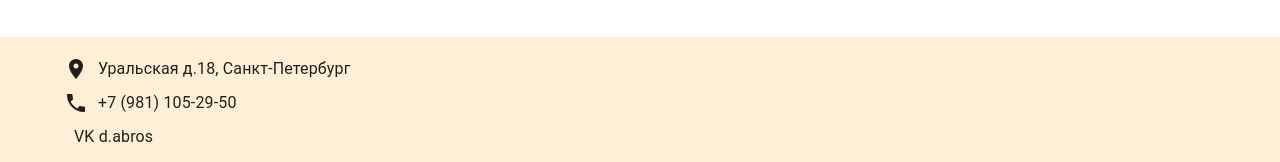
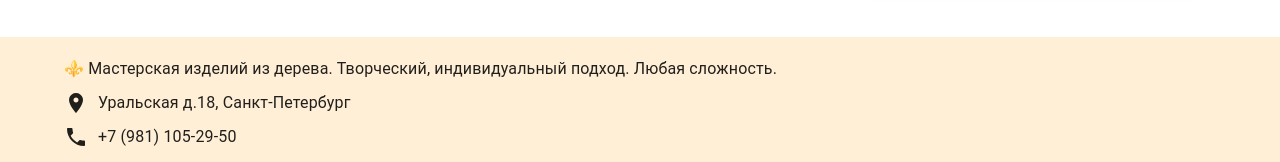
Before and after one commit to fedrdrdr/d_abros, a React (Vite) app: page / in a window 1280 px wide. Shown: the part 1174-1336 px from the top of the page. Built offline with nearby package versions, Linux system fonts and the light colour scheme.

Commit message:
feat: add description in footer

```diff
--- a/src/components/Footer.tsx
+++ b/src/components/Footer.tsx
@@ -30,21 +30,24 @@ const Footer: React.FC = () => {
     <FooterContainer>
       <Container>
         <FooterItem>
+          <Typography>⚜️ Мастерская изделий из дерева. Творческий, индивидуальный подход. Любая сложность.</Typography>
+        </FooterItem>
+        <FooterItem>
           <RoomIcon />
           <Typography variant="body1" component="p" marginLeft="10px">
-          Уральская д.18, Санкт-Петербург
+            Уральская д.18, Санкт-Петербург
           </Typography>
         </FooterItem>
         <FooterItem>
           <PhoneIcon />
           <Typography variant="body1" component="p" marginLeft="10px">
-          +7 (981) 105-29-50
+            +7 (981) 105-29-50
           </Typography>
         </FooterItem>
         <FooterItem>
           {/* <VkIcon /> */}
           <FooterLink href="https://vk.com/d.abros" target="_blank">
-           VK d.abros
+            VK d.abros
           </FooterLink>
         </FooterItem>
       </Container>
--- a/src/components/WorksContainer.tsx
+++ b/src/components/WorksContainer.tsx
@@ -7,18 +7,19 @@ function WorksContainer() {
 
   const WorksContainer = styled(Container)({
     padding: '20px 0',
+    justifyContent: 'center'
   });
 
 
   const works = [
     {
       image: 'https://sun9-56.userapi.com/impg/jWL479n5okoG7kW7ADyNEQ-E49VhETpEdnBIzA/UlBjxhcH57s.jpg?size=1280x963&quality=95&sign=cda26c68de0642649a229012554fd55e&type=album',
-      title: '⚜Стол для гвинта',
+      title: '⚜ Стол для гвинта',
       description: 'Наш самый младший и талантливый мастер сделал поле для игры в Гвинт в подарок дорогому человеку. /b Дуб, 80х46 см.',
     },
     {
       image: 'https://sun9-73.userapi.com/impg/5vKqKf4gz8sdxH4rPpLP9_xQGPqL-zSIyFybyw/qczRxSyqmyo.jpg?size=767x1080&quality=95&sign=2f64311daa0539fd2cf8bbabc394204c&type=album',
-      title: '⚜Шкафы в кабинет. Выполнены по авторскому проекту дизайнера.',
+      title: '⚜ Шкафы в кабинет. Выполнены по авторскому проекту дизайнера.',
       description: 'Здесь мы совмещали корпуса из ЛДСП и фасадные и видимые части в дубовом шпоне.    Тонировка - сложная, с использованием 3х тонов масла.',
     },
     {
@@ -28,7 +29,7 @@ function WorksContainer() {
     },
     {
       image: 'https://sun9-40.userapi.com/impg/cZn7AM9ZBeGz6epjVZ_4R3ynuI8yggzyePmKtQ/Uta7zSNlb8M.jpg?size=897x1080&quality=95&sign=6ed0a26b72d7d50a26f1c46f5f76aebb&type=album',
-      title: '⚜Шпонированные панели, закрывающие пространство под подоконниками.',
+      title: '⚜ Шпонированные панели, закрывающие пространство под подоконниками.',
     },
     {
       image: 'https://sun9-79.userapi.com/impg/S5GZK12CxN9W-1lTtvNEkAuf_kw8MWpiXggl8g/3IHpe0OmWiA.jpg?size=810x1080&quality=95&sign=d060b2e41a40647d1c7bb9831fc42bf8&type=album',
@@ -37,7 +38,7 @@ function WorksContainer() {
     },
     {
       image: 'https://sun9-20.userapi.com/impg/Ws4sIzxG_xnge5LaTSb-Txc3eYYpXPOMka9KXQ/XidfaKzNryg.jpg?size=633x1080&quality=95&sign=8a31baa17fd8de0dca14ab5a90d7ee29&type=album',
-      title: '⚜Иногда мы делаем и простые, но важные вещи - оформление дверного проема.',
+      title: '⚜ Иногда мы делаем и простые, но важные вещи - оформление дверного проема.',
       description: 'Ощущение массивной доски, которая обрамляет проем. Просто и стильно.',
     },
   ];
```
